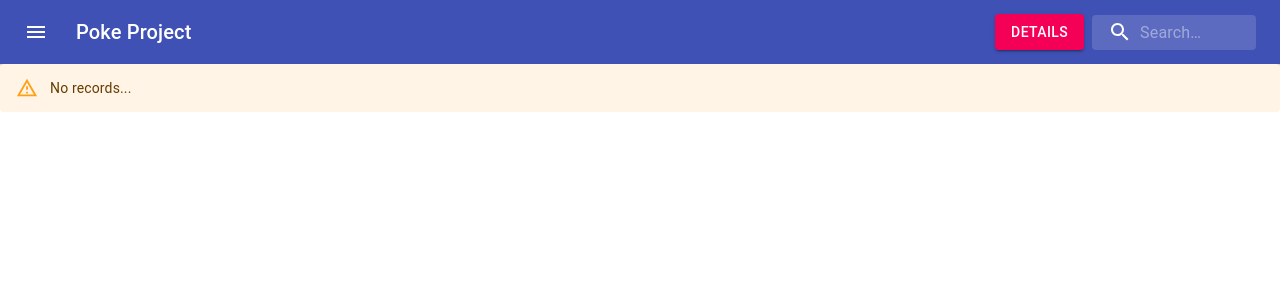
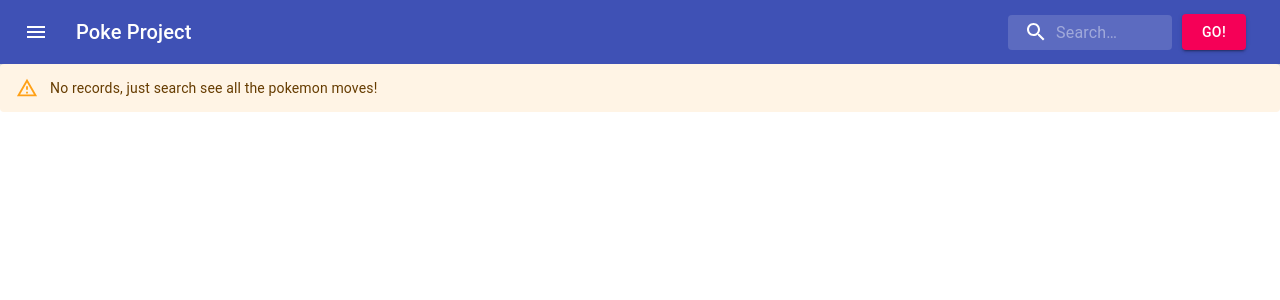
Before and after one commit to fernandoobarbosa/poke-project, a React (Create React App) app: page / in a window 1280 px wide. Shown: the top 300 px of the page. Built offline with nearby package versions, Linux system fonts and the light colour scheme.

Commit message:
search no botao e mudança do alert

```diff
--- a/src/common/NavBar.jsx
+++ b/src/common/NavBar.jsx
@@ -1,4 +1,4 @@
-import React from 'react'
+import React, { useState } from 'react'
 import AppBar from '@material-ui/core/AppBar'
 import Toolbar from '@material-ui/core/Toolbar'
 import IconButton from '@material-ui/core/IconButton'
@@ -48,6 +48,10 @@ const useStyles = makeStyles((theme) => ({
     alignItems: 'center',
     justifyContent: 'center'
   },
+  enterButton: {
+    marginLeft: 10,
+    marginRight: 10
+  },
   inputRoot: {
     color: 'inherit'
   },
@@ -67,17 +71,24 @@ const useStyles = makeStyles((theme) => ({
 }))
 
 export default function NavBar ({ pokemonRequest }) {
+  const [search, setSearch] = useState('')
   const history = useHistory()
 
   const classes = useStyles()
   // const [dados, setDados] = useState([])
 
-  function onBlurHandler (event) {
-    pokemonRequest(event.target.value)
+  // function onBlurHandler (event) {
+  //   pokemonRequest(event.target.value)
+  // }
+
+  function onChangeHandler (event) {
+    console.log(event.target.value)
+    setSearch(event.target.value)
   }
 
-  function onClickDetailsHandler () {
-    history.push('/details/' + localStorage.getItem('pokemon'))
+  function onClickButtonSearchHandler () {
+    pokemonRequest(search.toLowerCase())
+    // history.push('/details/' + localStorage.getItem('pokemon'))
   }
 
   function onClickHomeHandler () {
@@ -101,10 +112,6 @@ export default function NavBar ({ pokemonRequest }) {
             Poke Project
           </Typography>
 
-          <Button variant='contained' color='secondary' onClick={onClickDetailsHandler}>
-            Details
-          </Button>
-
           <div className={classes.search}>
             <div className={classes.searchIcon}>
               <SearchIcon />
@@ -116,11 +123,12 @@ export default function NavBar ({ pokemonRequest }) {
                 input: classes.inputInput
               }}
               inputProps={{ 'aria-label': 'search' }}
-              onBlur={(event) => {
-                onBlurHandler(event)
-              }}
+              onChange={onChangeHandler}
             />
           </div>
+          <Button variant='contained' color='secondary' onClick={onClickButtonSearchHandler} className={classes.enterButton}>
+            Go!
+          </Button>
         </Toolbar>
       </AppBar>
     </div>
--- a/src/dashboard/MovesTable.jsx
+++ b/src/dashboard/MovesTable.jsx
@@ -36,5 +36,5 @@ export default function MovesTable ({ moves, showTable }) {
       </div>
     )
   }
-  return <Alert severity='warning'>No records...</Alert>
+  return <Alert severity='warning'>No records, just search see all the pokemon moves!</Alert>
 }
```
